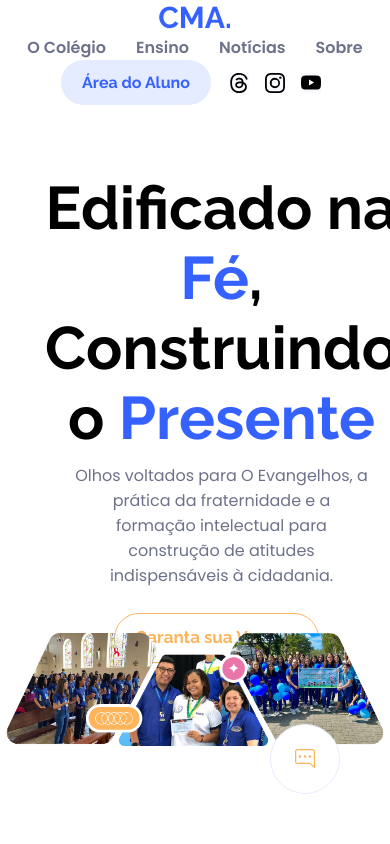
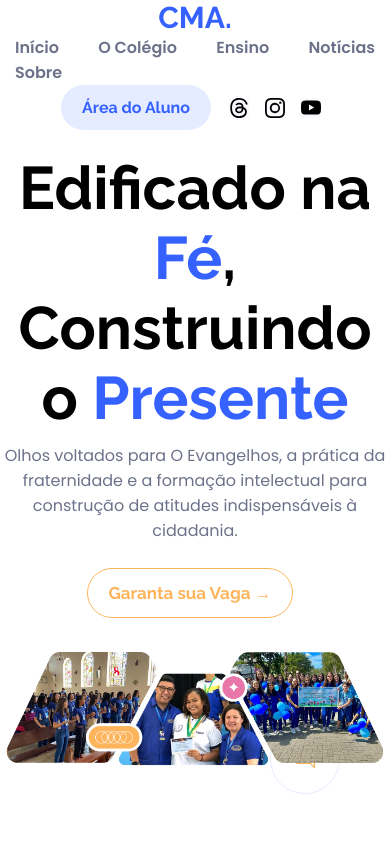
Before and after one commit to thiago98rodrigues/cma, a plain HTML site: page index.html in a window 390 px wide. Shown: the top 844 px of the page. Drawn offline with Linux system fonts and the light colour scheme.

Commit message:
atualizado

```diff
--- a/index.html
+++ b/index.html
@@ -15,6 +15,7 @@
         <a href="./index.html" class="logo linkless">CMA.</a>
         <nav class="nav">
             <ul class="nav_link-list flex">
+                <li><a href="./index.html" class="nav_link linkless"> Início</a></li>
                 <li><a href="./public/pages/history.html" class="nav_link linkless">O Colégio</a></li>
                 <li><a href="./public/pages/education.html" class="nav_link linkless">Ensino</a></li>
                 <li><a href="./public/pages/cma-news.html" class="nav_link linkless">Notícias</a></li>
@@ -60,7 +61,7 @@
             <section>
                 <h1 class="title">Reserva de<br>Matrícula 2026</h1>
                 <p>Formação acadêmica com princípios<br> cristãos. Educação que prepara para a vida<br> com excelência e valores.</p>
-                <a href="../../public/pages/enrollment.html" class="btn linkless">Garanta sua Vaga →</a>
+                <a href="./public/pages/enrollment.html" class="btn linkless">Garanta sua Vaga →</a>
             </section>
             <img src="./public/assets/img/open.png" alt="">
         </article>
--- a/public/styles/home.css
+++ b/public/styles/home.css
@@ -462,3 +462,66 @@
     transform: scale(1.05);
     background-color: var(--principal-color);
 }
+
+/*------------------------------------------------------------------------------------- fixar tamanho da página*/
+html, body { height: 100%; }
+body { margin: 0; overflow-x: hidden; }
+
+.home {
+  min-height: 90vh;
+  width: 100%;
+  overflow: hidden;
+}
+
+
+.home_text_group {
+  width: min(55%, 60ch);
+  min-width: 0;
+}
+
+
+.img-h {
+  display: block;
+  max-width: min(44vw, 560px);
+  width: 100%;
+  height: auto;
+  margin-top: -3rem;
+}
+
+img { max-width: 100%; height: auto; }
+
+@media (max-width: 900px) {
+  .home { display: flex; flex-direction: column; gap: 24px; }
+  .home_text_group { width: 100%; }
+  .img-h { max-width: 520px; margin-top: 0; }
+}
+
+.home { position: relative; }
+
+/* o botão deve ficar por cima das imagens */
+.register-btn {
+  position: relative;
+  z-index: 3;
+}
+
+/* a imagem do herói não deve “invadir” o CTA */
+.img-h {
+  margin-top: 2rem;      /* afasta a imagem do CTA */
+  /* se você usava margem negativa, remova: */
+  /* margin-top: -3rem;  */
+  position: relative;
+  z-index: 1;            /* fica abaixo do botão */
+}
+
+/* se houver wrappers/figuras decorativas do lado das fotos */
+.hero-shape,
+.hero-decor,
+.img-wrapper {
+  position: relative;    /* evita criar stacking context inesperado */
+  z-index: 0;            /* sempre abaixo do CTA */
+}
+
+/* no mobile você pode reduzir a distância */
+@media (max-width: 900px) {
+  .img-h { margin-top: 1rem; }
+}
```
Also changed, not shown: public/pages/about-us.html (+1 -0 lines), public/pages/cma-news.html (+1 -0 lines), public/pages/education.html (+1 -0 lines), public/pages/enrollment.html (+1 -0 lines), public/pages/history.html (+1 -0 lines), public/styles/main.css (line endings or trailing spaces).
